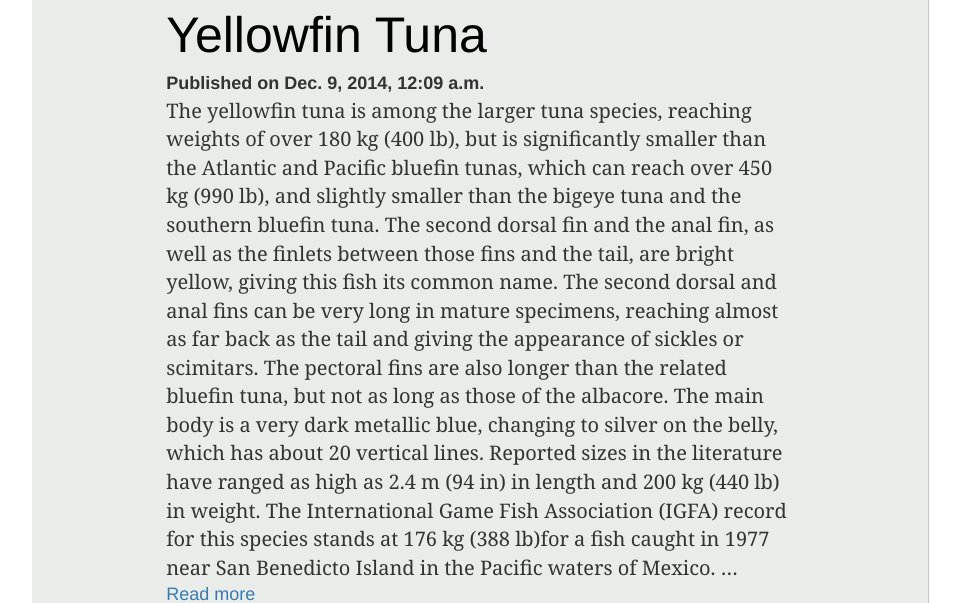
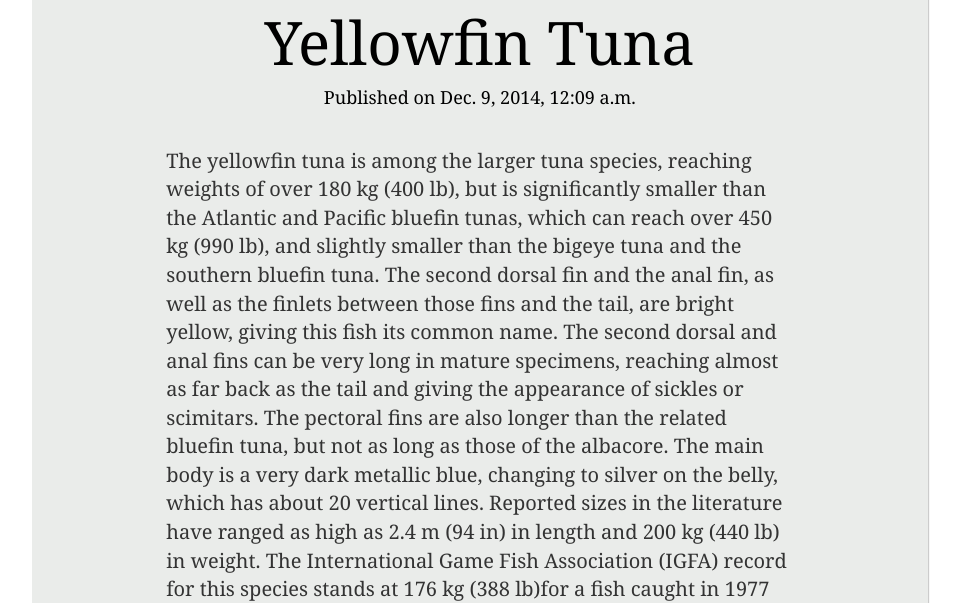
Before and after one commit to kevinjcliao/Blackbird, a Django app: page /blog/ in a window 1280 px wide. Shown: the part 779-1382 px from the top of the page, without its empty margins (173-1133 px from the left). Run offline with Django 3.2, Linux system fonts and the light colour scheme; data comes from the database, SQL or seed files in the repository; some libraries are stand-ins or nearby versions.

Commit message:
Edited Post template to remove test.

```diff
--- a/blog/templates/blog/index.html
+++ b/blog/templates/blog/index.html
@@ -10,9 +10,12 @@
 			<div class="text_page_container">
 				<img src="{{MEDIA_URL}}{{Blog_Post.post_photo}}"/>
 				<div class="text_page_body">
-					<a class="blog_title" href="{{Blog_Post.id}}">{{Blog_Post.title_text}}</a>
+					<div class = "blog_title">
+						<a class="blog_title" href="{{Blog_Post.id}}">{{Blog_Post.title_text}}</a>
+						<br>
+						<p>Published on {{Blog_Post.pub_date}}</p>
+					</div>
 					<br>
-					<b>Published on {{Blog_Post.pub_date}}</b>
 					<div class="blog_content">{{Blog_Post.post_content_text|truncatewords:200|safe}}</div>
 					<a href="{{ Blog_Post.id }}/">Read more</a>
 				</div><!--End text_page_body-->
--- a/static/styles/blog.css
+++ b/static/styles/blog.css
@@ -2,14 +2,28 @@
 	font-family: Georgia,Times,Times New Roman,serif;
 	font-size: 20px}
 
-a.blog_title{
-	font-size: 50px;
+.blog_title{
+	font-family: Georgia, Times, Times New Roman, serif;
 	color: black;
 	text-align: center;
 }
 
-h2.blog_title{
-	font-size: 50px;
+a.blog_title{
+	font-size: 60px;
+}
+
+
+h1.blog_title{
+	font-size: 60px;
 	color: black;
 	text-align: center;
 }
+
+h1,
+h2,
+h3,
+h4,
+h5,
+h6 {
+	text-align: center;
+}
--- a/static/styles/main.css
+++ b/static/styles/main.css
@@ -1,3 +1,4 @@
+
 html {
 }
 
```
Also changed, not shown: blog/templates/blog/post.html (+9 -2 lines).
